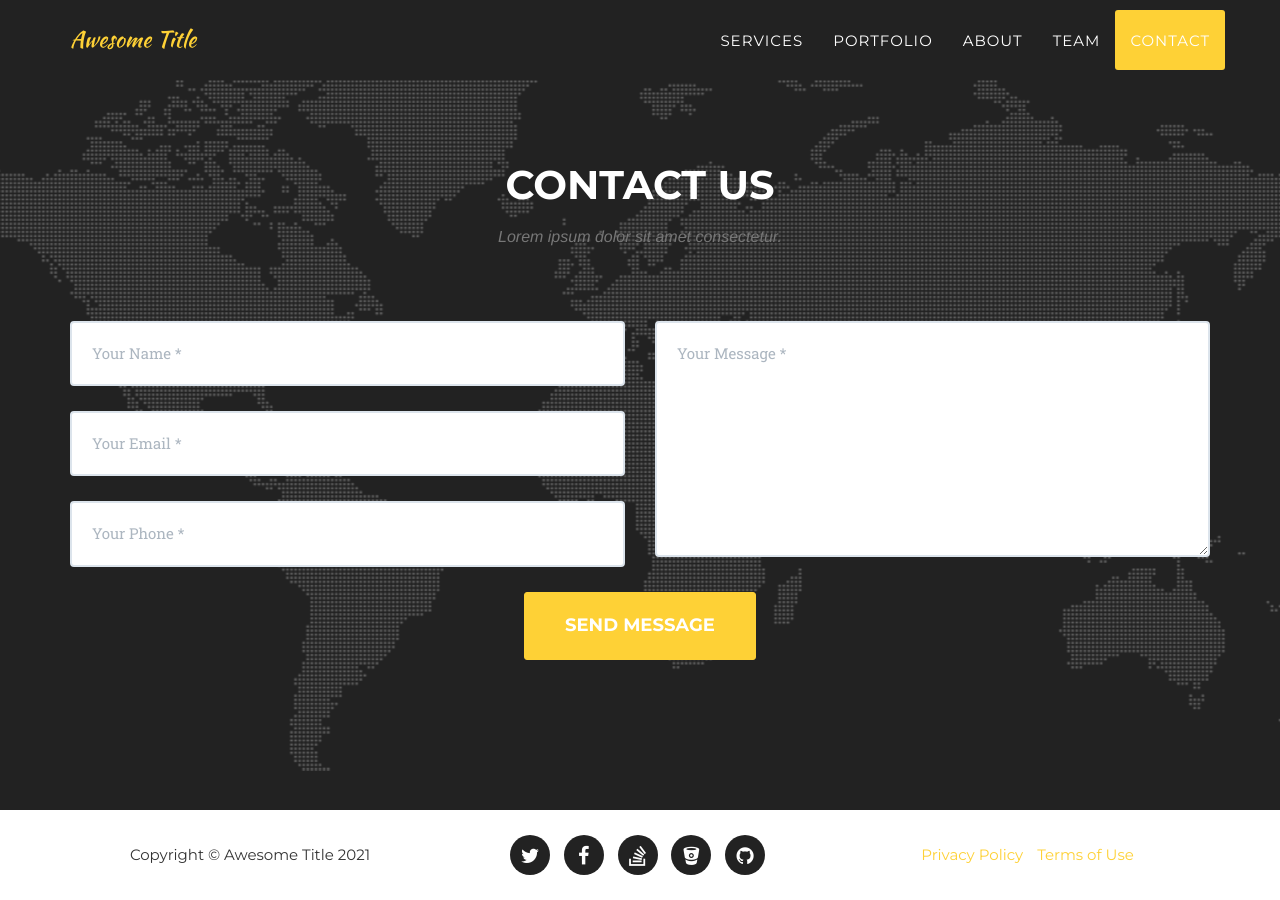
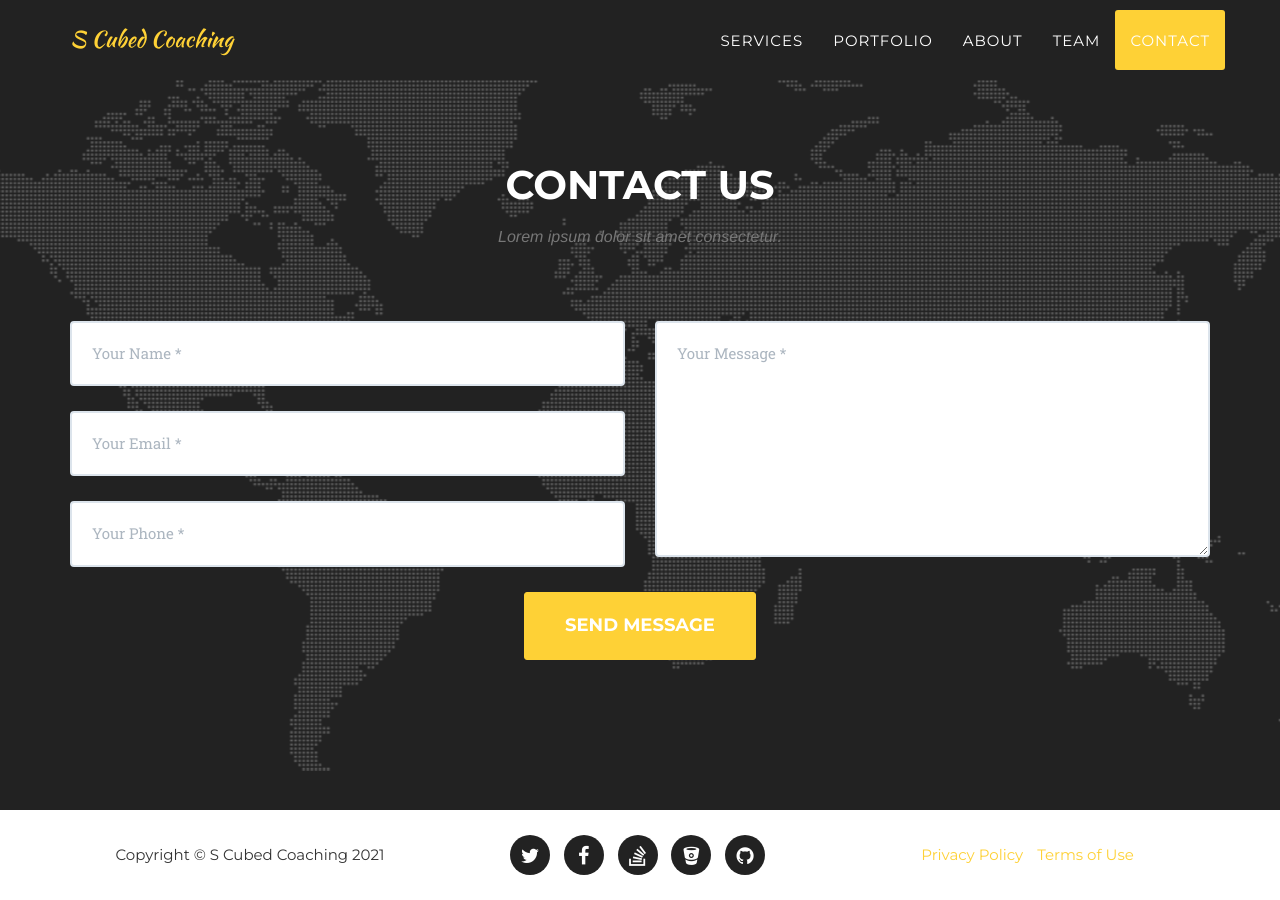
Before and after one commit to limit-DNE/SCubed, a Jekyll site: the page built from index.html, in a window 1280 px wide and 900 px high, scrolled down 5636 px. Built offline with Jekyll 4.4.1, drawn with Linux system fonts in a browser that asks for light colours; some web fonts are replaced.

Commit message:
Update _config.yml

```diff
--- a/_config.yml
+++ b/_config.yml
@@ -2,8 +2,8 @@ url: https://limit-dne.github.io
 baseurl: /SCubed/
 
 # Site settings
-title: Awesome Title
-email: your-email@domain.com
+title: S Cubed Coaching
+email: t.rogers.bath@gmail.com
 description: "Write an awesome description for your new site here. You can edit this line in _config.yml. It will appear in your document head meta (for Google search results) and in your feed.xml site description."
 
 
```
